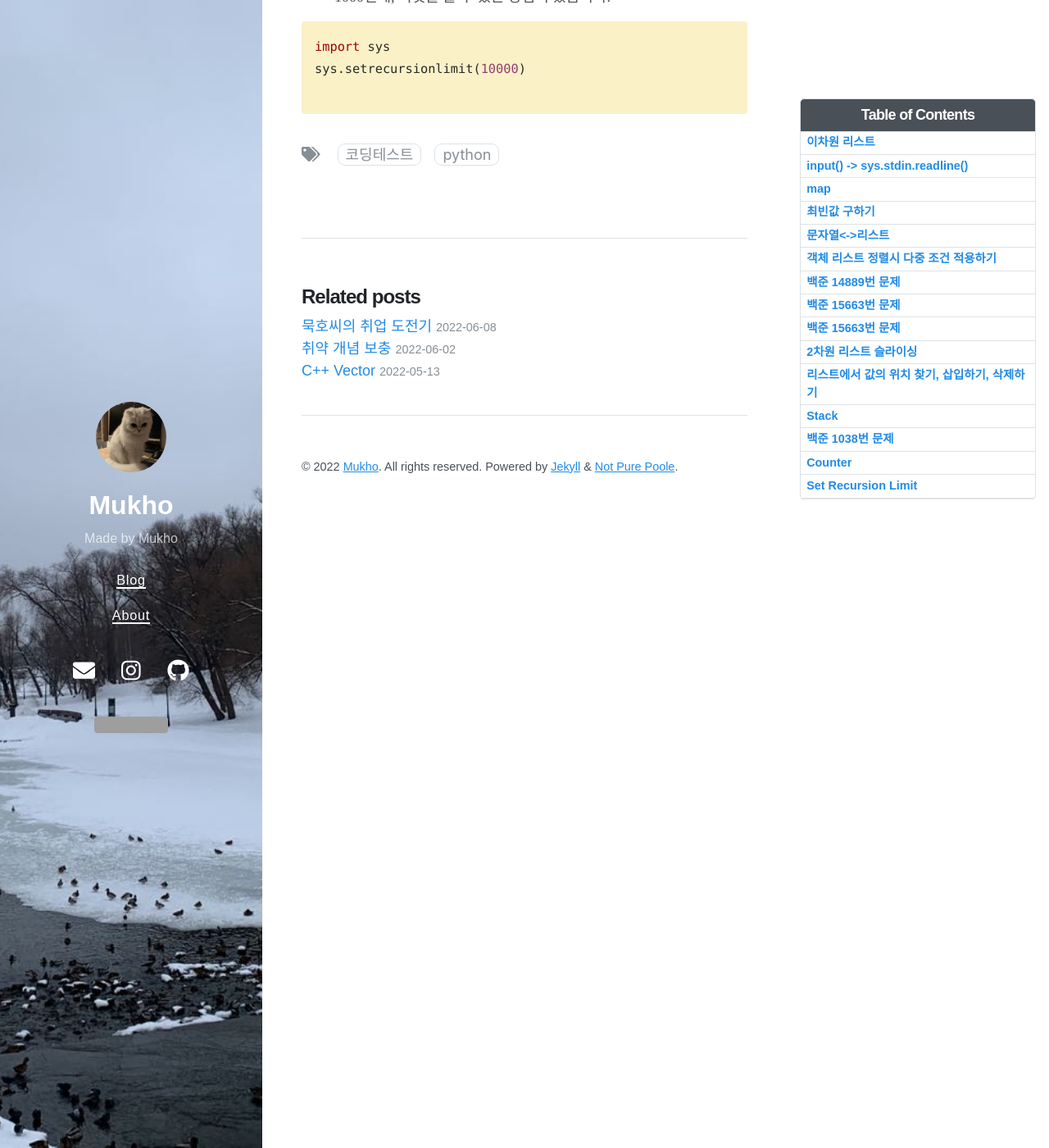
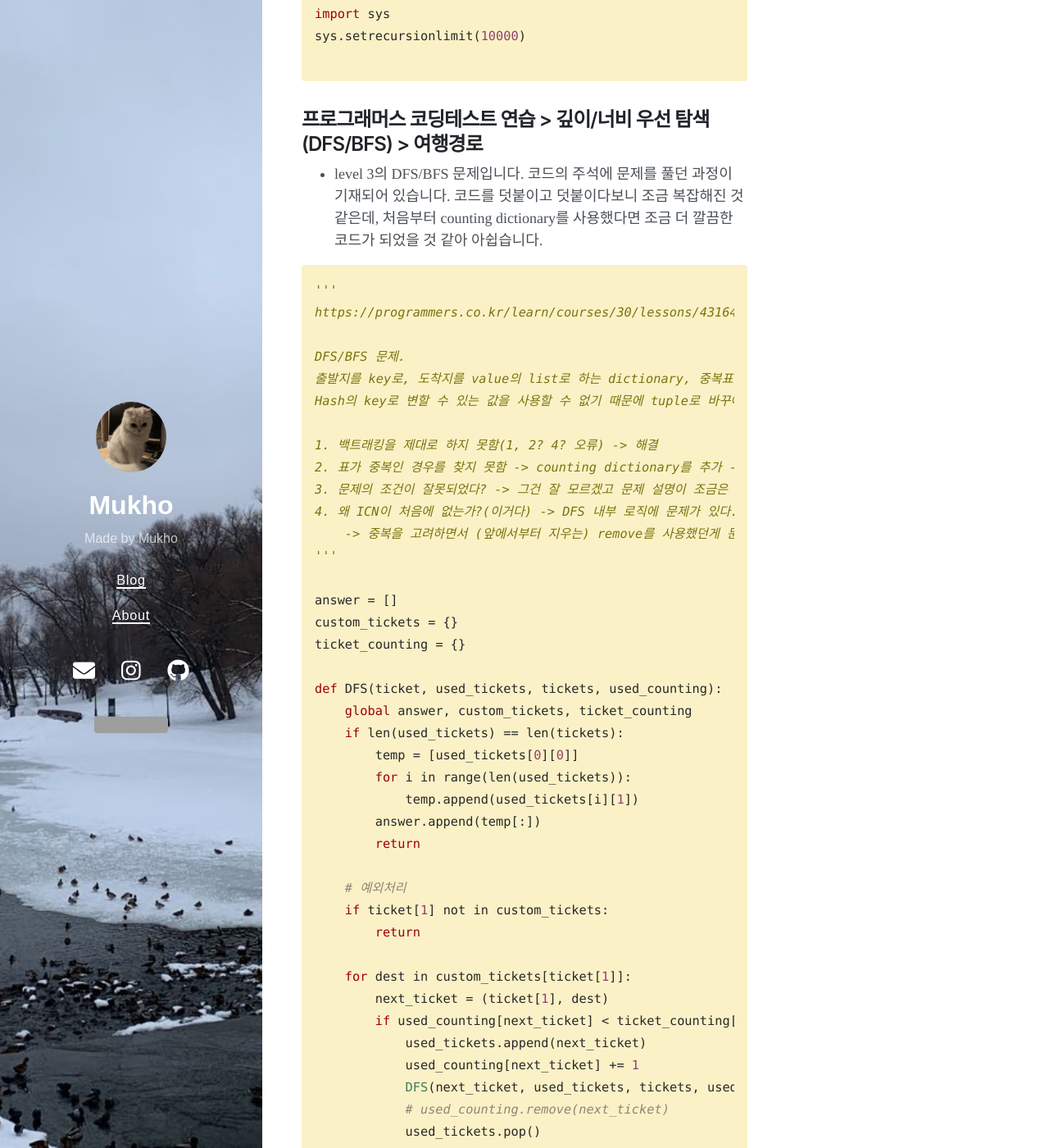
Before and after one commit to mukhoplus/mukhoplus.github.io, a Jekyll site: the page built from _posts/2022-03-08-코딩테스트 낙서장.md, in a window 1280 px wide and 1400 px high, scrolled down 8709 px. Shown: the whole window at 82% size. Built offline with Jekyll 4.4.1, drawn with Linux system fonts in a browser that asks for light colours; nearby versions of some CDN libraries; our own code applies the rules of GitHub Pages for plain Markdown files; comment, search, counter and statistics services are not loaded; some of the changed text lies outside the part shown; grey boxes are pictures that could not be loaded.

Commit message:
Update posting

````diff
--- a/_posts/2022-03-08-코딩테스트 낙서장.md
+++ b/_posts/2022-03-08-코딩테스트 낙서장.md
@@ -319,3 +319,86 @@
 sys.setrecursionlimit(10000)
 
 ```
+
+## 프로그래머스 코딩테스트 연습 > 깊이/너비 우선 탐색(DFS/BFS) > 여행경로<br>
+- level 3의 DFS/BFS 문제입니다. 코드의 주석에 문제를 풀던 과정이 기재되어 있습니다. 코드를 덧붙이고 덧붙이다보니 조금 복잡해진 것 같은데, 처음부터 counting dictionary를 사용했다면 조금 더 깔끔한 코드가 되었을 것 같아 아쉽습니다.
+
+```python
+'''
+https://programmers.co.kr/learn/courses/30/lessons/43164
+
+DFS/BFS 문제.
+출발지를 key로, 도착지를 value의 list로 하는 dictionary, 중복표를 위한 counting dictionary를 사용함.
+Hash의 key로 변할 수 있는 값을 사용할 수 없기 때문에 tuple로 바꾸어 줌.
+
+1. 백트래킹을 제대로 하지 못함(1, 2? 4? 오류) -> 해결
+2. 표가 중복인 경우를 찾지 못함 -> counting dictionary를 추가 -> (1 오류)
+3. 문제의 조건이 잘못되었다? -> 그건 잘 모르겠고 문제 설명이 조금은 불친절하긴 하다.
+4. 왜 ICN이 처음에 없는가?(이거다) -> DFS 내부 로직에 문제가 있다.
+    -> 중복을 고려하면서 (앞에서부터 지우는) remove를 사용했던게 문제 -> 아니 애초에 pop을 썼으면 됐잖아 DFS는 STACK이라고 STACK!
+'''
+
+answer = []
+custom_tickets = {}
+ticket_counting = {}
+
+def DFS(ticket, used_tickets, tickets, used_counting):
+    global answer, custom_tickets, ticket_counting
+    if len(used_tickets) == len(tickets):
+        temp = [used_tickets[0][0]]
+        for i in range(len(used_tickets)):
+            temp.append(used_tickets[i][1])
+        answer.append(temp[:])
+        return
+
+    # 예외처리
+    if ticket[1] not in custom_tickets:
+        return
+
+    for dest in custom_tickets[ticket[1]]:
+        next_ticket = (ticket[1], dest)
+        if used_counting[next_ticket] < ticket_counting[next_ticket]:
+            used_tickets.append(next_ticket)
+            used_counting[next_ticket] += 1
+            DFS(next_ticket, used_tickets, tickets, used_counting)
+            # used_counting.remove(next_ticket)
+            used_tickets.pop()
+            used_counting[next_ticket] -= 1
+
+
+def solution(tickets):
+    global answer, ticket_counting
+    used_tickets = []
+    used_counting = {}
+
+    # Preprocessing
+    for ticket in tickets:
+        if ticket[0] not in custom_tickets:
+            custom_tickets[ticket[0]] = list()
+        custom_tickets[ticket[0]].append(ticket[1])
+
+        if tuple(ticket) not in ticket_counting:
+            ticket_counting[tuple(ticket)] = 0
+            used_counting[tuple(ticket)] = 0
+        ticket_counting[tuple(ticket)] += 1
+
+    # Processing
+    for dest in custom_tickets['ICN']:
+        ticket = ('ICN', dest)
+        if used_counting[ticket] < ticket_counting[ticket]:
+            used_tickets.append(ticket)
+            used_counting[ticket] += 1
+            DFS(ticket, used_tickets, tickets, used_counting)
+            # used_tickets.remove(ticket)
+            used_tickets.pop()
+            used_counting[ticket] -= 1
+
+    answer.sort()
+    answer = answer[0]
+    return answer
+
+tickets = [["ICN","A"],['ICN', 'B'], ['B','ICN']]
+answer = solution(tickets)
+print(answer)
+
+```
````
Also changed, not shown: other parts of _posts/2022-03-08-코딩테스트 낙서장.md (+2 -2 lines).
